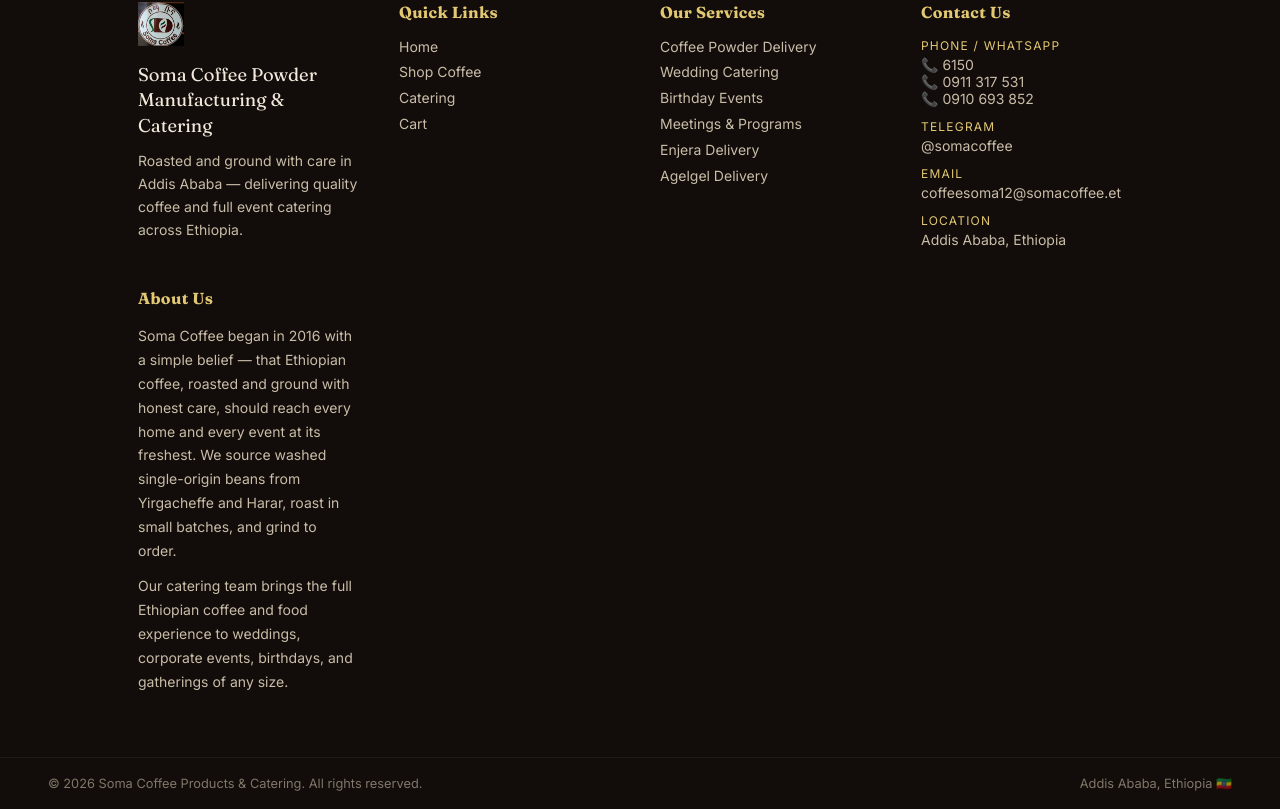
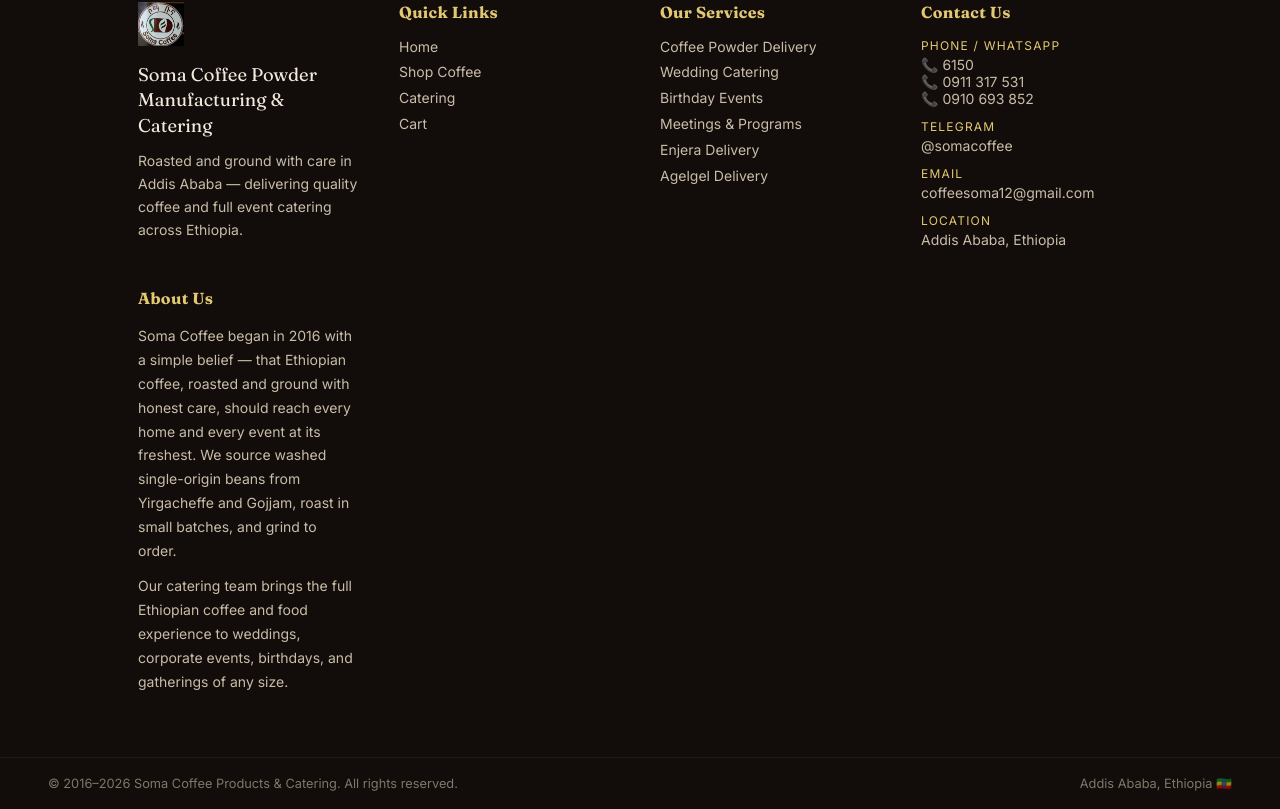
Before and after one commit to backendn/coffee-catering, a React (Vite) app in the folder frontend/: page / in a window 1280 px wide. Shown: the part 3492-4301 px from the top of the page. Built offline with nearby package versions, Linux system fonts and the light colour scheme; no server answers.

Commit message:
fix: footer

```diff
--- a/frontend/src/components/layout/Publicfooter.tsx
+++ b/frontend/src/components/layout/Publicfooter.tsx
@@ -85,7 +85,7 @@
               <br />
               <a href="tel:0911317531" style={linkStyle}>📞 0911 317 531</a>
               <br />
-              <a href="tel:0911317531" style={linkStyle}>📞 0910 693 852</a>
+              <a href="tel:0910693852" style={linkStyle}>📞 0910 693 852</a>
             </div>
             <div>
               <div style={labelStyle}>Telegram</div>
@@ -95,7 +95,7 @@
             </div>
             <div>
               <div style={labelStyle}>Email</div>
-              <a href="mailto:coffeesoma12@somacoffee.et" style={linkStyle}>coffeesoma12@somacoffee.et</a>
+              <a href="mailto:coffeesoma12@gmail.com" style={linkStyle}>coffeesoma12@gmail.com</a>
             </div>
             <div>
               <div style={labelStyle}>Location</div>
@@ -109,9 +109,9 @@
           <h4 style={headingStyle}>About Us</h4>
           <p style={{ fontSize: "0.875rem", lineHeight: 1.7, margin: "0 0 0.75rem" }}>
             Soma Coffee began in 2016 with a simple belief — that Ethiopian coffee, roasted
-and ground with honest care, should reach every home and every event at
-its freshest. We source washed single-origin beans from Yirgacheffe and
-Harar, roast in small batches, and grind to order.
+            and ground with honest care, should reach every home and every event at
+            its freshest. We source washed single-origin beans from Yirgacheffe and
+            Gojjam, roast in small batches, and grind to order.
           </p>
           <p style={{ fontSize: "0.875rem", lineHeight: 1.7, margin: 0 }}>
             Our catering team brings the full Ethiopian coffee and food experience
@@ -134,7 +134,7 @@
           color: "rgba(201,189,169,0.6)",
         }}
       >
-        <span>© {new Date().getFullYear()} Soma Coffee Products & Catering. All rights reserved.</span>
+        <span>© 2016–{new Date().getFullYear()} Soma Coffee Products & Catering. All rights reserved.</span>
         <span>Addis Ababa, Ethiopia 🇪🇹</span>
       </div>
     </footer>
```
